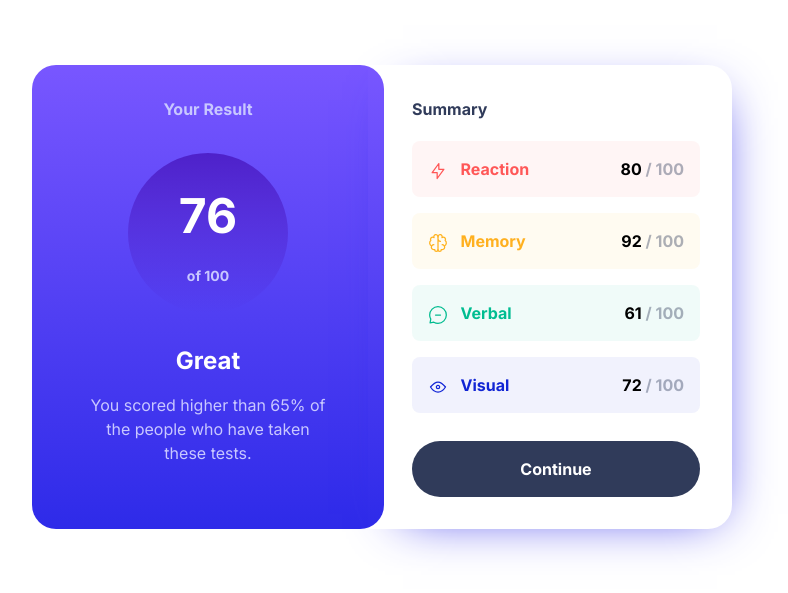
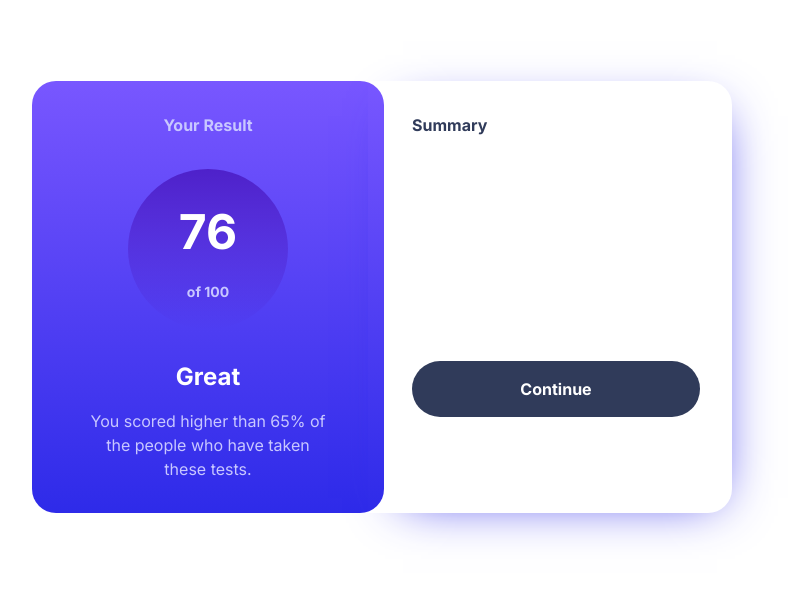
Before and after one commit to SanazBHMN/results-summary-component-main, a website: page index.html in a window 1280 px wide. Shown: the part 103-696 px from the top of the page, without its empty margins (258-1046 px from the left). Drawn offline with nearby package versions, Linux system fonts and the light colour scheme; files that its build step writes are made by us from their sources.

Commit message:
Remove hard-coded code from index.html

```diff
--- a/index.html
+++ b/index.html
@@ -16,7 +16,6 @@
       rel="stylesheet"
     />
     <link rel="stylesheet" href="/dist/output.css" />
-    <script type="text/javascript" src="app.js"></script>
     <title>Frontend Mentor | Results summary component</title>
   </head>
   <body class="sm:h-screen sm:flex sm:justify-center sm:items-center">
@@ -44,70 +43,20 @@
         class="p-8 sm:flex-1 sm:rounded-br-3xl sm:rounded-tr-3xl sm:pl-11 sm:-ml-4 sm:shadow-3xl"
       >
         <h4 class="text-dark-gray-blue font-semibold mb-5">Summary</h4>
-        <div
-          class="flex justify-between items-center bg-red-transparent rounded-lg mb-4 p-4"
-        >
-          <div>
-            <img
-              src="/assets/images/icon-reaction.svg"
-              alt="icon"
-              class="inline mr-2"
-            />
-            <span class="font-semibold text-light-red">Reaction</span>
-          </div>
-          <div class="font-semibold">
-            <span>80</span>
-            <span class="text-gray-transparent">/ 100</span>
-          </div>
-        </div>
-        <div
-          class="flex justify-between items-center bg-orange-transparent mb-4 p-4 rounded-lg"
-        >
-          <div>
-            <img
-              src="/assets/images/icon-memory.svg"
-              alt="icon"
-              class="inline mr-2"
-            />
-            <span class="font-semibold text-orangey-yellow">Memory</span>
-          </div>
-          <div class="font-semibold">
-            <span>92</span>
-            <span class="text-gray-transparent">/ 100</span>
-          </div>
-        </div>
-        <div
-          class="flex justify-between items-center bg-green-transparent mb-4 p-4 rounded-lg"
-        >
-          <div>
-            <img
-              src="/assets/images/icon-verbal.svg"
-              alt="icon"
-              class="inline mr-2"
-            />
-            <span class="font-semibold text-green-teal">Verbal</span>
-          </div>
-          <div class="font-semibold">
-            <span>61</span>
-            <span class="text-gray-transparent">/ 100</span>
-          </div>
-        </div>
-        <div
-          class="flex justify-between items-center bg-blue-transparent mb-4 p-4 rounded-lg"
-        >
-          <div>
-            <img
-              src="/assets/images/icon-visual.svg"
-              alt="icon"
-              class="inline mr-2"
-            />
-            <span class="font-semibold text-cobalt-blue">Visual</span>
-          </div>
-          <div class="font-semibold">
-            <span>72</span>
-            <span class="text-gray-transparent">/ 100</span>
-          </div>
-        </div>
+        <ul>
+          <li
+            class="flex justify-between items-center rounded-lg mb-4 p-4"
+          ></li>
+          <li
+            class="flex justify-between items-center rounded-lg mb-4 p-4"
+          ></li>
+          <li
+            class="flex justify-between items-center rounded-lg mb-4 p-4"
+          ></li>
+          <li
+            class="flex justify-between items-center rounded-lg mb-4 p-4"
+          ></li>
+        </ul>
         <button
           class="w-full font-semibold bg-dark-gray-blue text-white py-4 mt-3 rounded-full hover:bg-gradient-to-t hover:from-light-royal-blue hover:to-light-slate-blue"
         >
@@ -122,5 +71,6 @@
         >Frontend Mentor</a
       >. Coded by <a href="#">Your Name Here</a>.
     </div> -->
+    <script type="text/javascript" src="app.js"></script>
   </body>
 </html>
```
